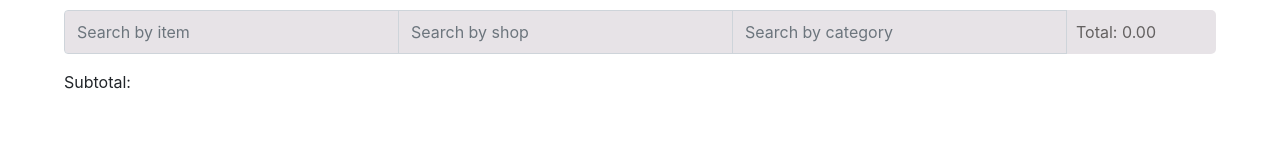
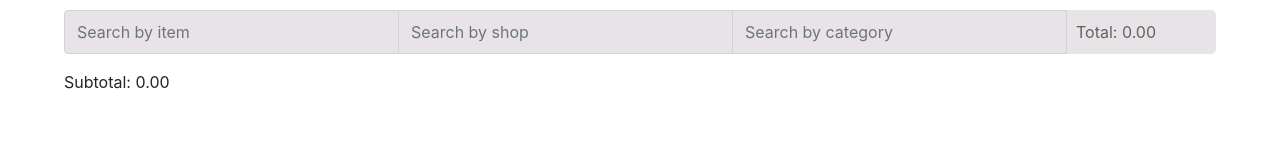
Before and after one commit to Mejsun/wishlist, a React (Create React App) app: page /expensetracker in a window 1280 px wide. Shown: the part 142-300 px from the top of the page. Built offline with nearby package versions, Linux system fonts and the light colour scheme.

Commit message:
subtotal resolved

```diff
--- a/src/components/Expensetrack/Expensetrack.js
+++ b/src/components/Expensetrack/Expensetrack.js
@@ -26,8 +26,20 @@ function Expensetrack() {
     else{return items}
     setAllItems(items)}
 
+  const filteredItems = allItems
+    .filter((items) => {
+      if((items.name.toLowerCase().includes(nameQuery) && shopQuery==='' && categoryQuery==='') //filter by name
+      || (nameQuery==='' && items.shop.toLowerCase().includes(shopQuery) && categoryQuery==='') //filter by shop
+      || (nameQuery==='' && shopQuery==='' && items.category.toLowerCase().includes(categoryQuery)) //filter by category
+      || (items.name.toLowerCase().includes(nameQuery) && shopQuery==='' && items.category.toLowerCase().includes(categoryQuery)) //filter by category and name
+      || (nameQuery==='' && items.shop.toLowerCase().includes(shopQuery) && items.category.toLowerCase().includes(categoryQuery)) //filter by category and shop
+      || (items.name.toLowerCase().includes(nameQuery) && items.shop.toLowerCase().includes(shopQuery) && categoryQuery==='') //filter by name and shop
+      || (items.name.toLowerCase().includes(nameQuery) && items.shop.toLowerCase().includes(shopQuery) && items.category.toLowerCase().includes(categoryQuery)) //filter by all 3
+      ){return items
+      }})
+
   const total = (allItems.reduce((total, item) => total - (-item.price), 0)).toFixed(2);
-  console.clear()
+  const subtotal = (filteredItems.reduce((total, item) => total - (-item.price), 0)).toFixed(2)
 
   return (
   <div className='expenseTracker'>
@@ -47,30 +59,9 @@ function Expensetrack() {
         <FormControl placeholder='Search by category' onChange={e => setCategoryQuery(e.target.value)}/>
         <div className='total'>Total: {total}</div>
       </InputGroup>
-      <div>Subtotal: </div>
+      <div className='subtotal'>Subtotal: {subtotal} </div>
 
-      {allItems
-      .filter((items) => {
-        if((items.name.toLowerCase().includes(nameQuery) && shopQuery==='' && categoryQuery==='') //filter by name
-        || (nameQuery==='' && items.shop.toLowerCase().includes(shopQuery) && categoryQuery==='') //filter by shop
-        || (nameQuery==='' && shopQuery==='' && items.category.toLowerCase().includes(categoryQuery)) //filter by category
-        || (items.name.toLowerCase().includes(nameQuery) && shopQuery==='' && items.category.toLowerCase().includes(categoryQuery)) //filter by category and name
-        || (nameQuery==='' && items.shop.toLowerCase().includes(shopQuery) && items.category.toLowerCase().includes(categoryQuery)) //filter by category and shop
-        || (items.name.toLowerCase().includes(nameQuery) && items.shop.toLowerCase().includes(shopQuery) && categoryQuery==='') //filter by name and shop
-        || (items.name.toLowerCase().includes(nameQuery) && items.shop.toLowerCase().includes(shopQuery) && items.category.toLowerCase().includes(categoryQuery)) //filter by all 3
-        ){
-          //let isFilterActive = true
-          //console.log(items)
-          //function addClass
-          //let subtotal = items.price
-          //let subtotal = [items].reduce((subtotal, item)=> subtotal = subtotal + item.price, 0)
-          //console.log(subtotal)
-          //const subtotal = ([items].reduce((subtotal, items) => subtotal - (-items.price), 0)).toFixed(2);
-          //console.log(subtotal)
-          return items
-      }})
-
-      .map((item, i) => {
+      {filteredItems.map((item, i) => {
         return(
         <div className='item' key={Math.random()} id={Math.random()}>
           <div className='text'>{i+1}. {item.name} </div>
```
